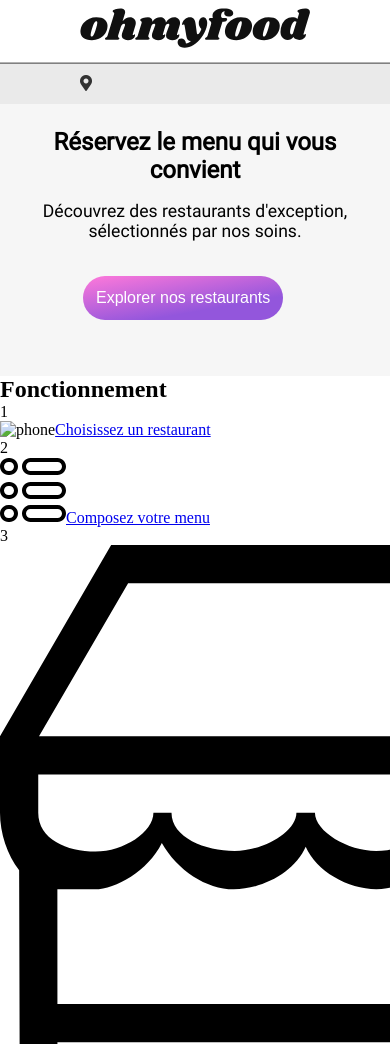
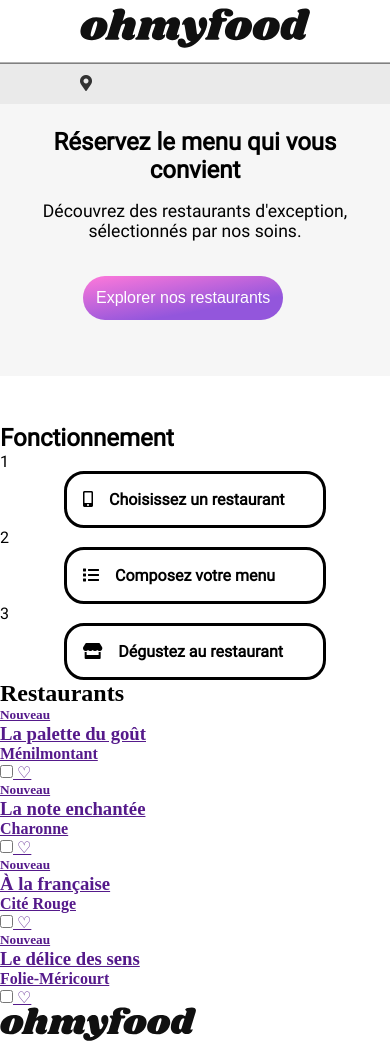
Before and after one commit to Serafear/CondeNicolas_3_06102020, a website: page index.html in a window 390 px wide. Shown: the top 1044 px of the page. Drawn offline with Linux system fonts and the light colour scheme.

Commit message:
changing icons for navigation

```diff
--- a/index.html
+++ b/index.html
@@ -31,7 +31,7 @@
                 <nav>
                     <ul>
                         <p>1</p>
-                        <li><img src="images/logo/cell_phone_icon_126579.svg" alt="phone"><a href="#">Choisissez un restaurant</a></li>
+                        <li><i class="fas fa-mobile-alt"></i><a href="#">Choisissez un restaurant</a></li>
                     </ul>
                 </nav>
             </div>
@@ -39,7 +39,7 @@
                 <nav>
                     <ul>
                         <p>2</p>
-                        <li><img src="images/logo/listwithbulletsoutlinedbuttonofinterface_112482.svg" alt="list"><a href="#">Composez votre menu</a></li>
+                        <li><i class="fas fa-list"></i><a href="#">Composez votre menu</a></li>
                     </ul>
                 </nav>
             </div>
@@ -47,7 +47,7 @@
                 <nav>
                     <ul>
                         <p>3</p>
-                        <li><img src="images/logo/store-commercial-symbol-outline_icon-icons.com_73147.svg" alt="store"><a href="#">Dégustez au restaurant</a></li>
+                        <li><i class="fas fa-store"></i><a href="#">Dégustez au restaurant</a></li>
                     </ul>
                 </nav>
             </div>
--- a/main.scss
+++ b/main.scss
@@ -65,6 +65,7 @@
                 }
             }
 
+
             h1 {
                 font-size: 1.5em;
                 font-weight: bolder;
@@ -93,7 +94,48 @@
                 border-style: hidden;
                 padding: 0.8em 0.8em 0.8em 0.8em;
                 background: linear-gradient(-10deg, $purple 30%, $pink);
+                &:hover {
+                    color: black;
+                    cursor: pointer;
+                }
+
+
             }
         }
     }
+
+    #navigation {
+        padding-top: 3em;
+        font-family: $font-text;
+        display: flex;
+        flex-direction: column;
+
+        h2 {
+            font-weight: bolder;
+
+        }
+        nav {
+
+            ul {
+                list-style-type: none;
+
+            }
+                .fas {
+                    padding-right: 1em;
+                }
+                    a {
+                        text-decoration: none;
+                        color: black;
+                        font-weight: bold;
+
+                    }
+                        li{
+                            border-style: solid;
+                            border-radius: 20px;
+                            margin-left: 4em;
+                            margin-right: 4em;
+                            padding: 1em 1em 1em 1em;
+                        }
+        }
+    }
 }
```
Also changed, not shown: style.css, 1 other file.
